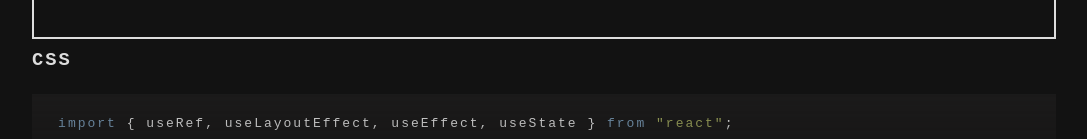
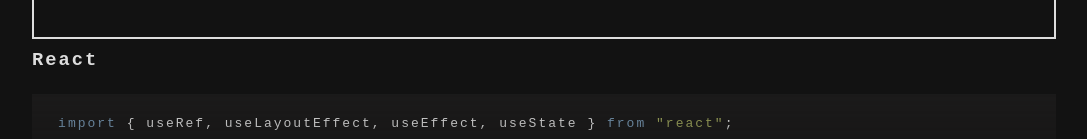
Before and after one commit to rexgreenway/react-experiments, a React (Vite) app: page / in a window 1280 px wide. Shown: the part 1187-1326 px from the top of the page, without its empty margins (96-1183 px from the left). Built offline with nearby package versions, Linux system fonts and the light colour scheme.

Commit message:
naming and language correction

```diff
--- a/src/experiments/BubblePlot.tsx
+++ b/src/experiments/BubblePlot.tsx
@@ -136,7 +136,7 @@
           {{ group: "group-3", radius: 3 }}
         </Bubble>
       </div>
-      <h3>CSS</h3>
+      <h3>React</h3>
       <CodeContainer code={code} language="typescript" />
     </div>
   );
--- a/src/experiments/ImageCarousel.tsx
+++ b/src/experiments/ImageCarousel.tsx
@@ -86,7 +86,7 @@
         </Carousel>
       </div>
       <h3>React</h3>
-      <CodeContainer code={jsx} language="javascript" />
+      <CodeContainer code={jsx} language="typescript" />
       <h3>CSS</h3>
       <CodeContainer code={css} language="css" />
     </div>
```
